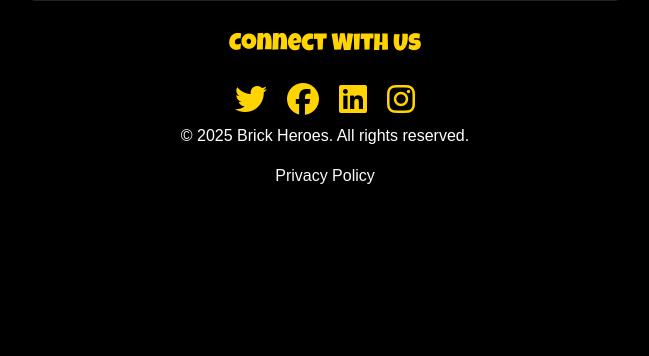
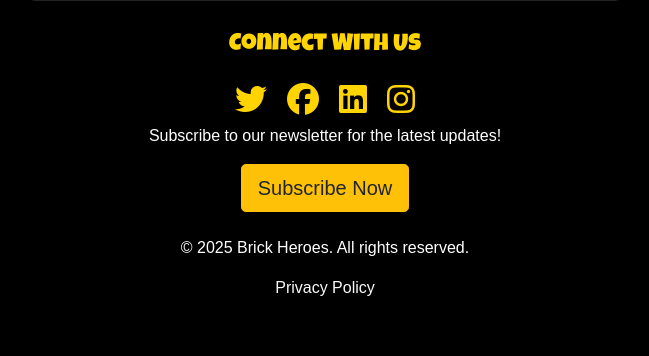
Before and after one commit to SophieMcGee/brick_heroes, a Django app: page /cart/ in a window 1280 px wide. Shown: the part 835-1191 px from the top of the page, without its empty margins (315-964 px from the left). Before the commit the page ends 1019 px from the top, so only its background shows below. Run offline with Django 3.2, Linux system fonts and the light colour scheme; a user stored in the database is signed in; data comes from the database, SQL or seed files in the repository; data that the repository does not hold is empty; some libraries are stand-ins or nearby versions; some web fonts are replaced.

Commit message:
Add link to signup form in footer

```diff
--- a/templates/base.html
+++ b/templates/base.html
@@ -329,6 +329,13 @@
         </div>
     </div>
 
+    <!-- Newsletter Signup Link in Footer -->
+    <div class="container text-center">
+        <p>Subscribe to our newsletter for the latest updates!</p>
+        <a href="https://eepurl.com/i9B9So" class="btn btn-warning btn-lg" target="_blank" rel="noopener" aria-label="Signup to our newsletter">Subscribe Now</a>
+    </div>
+    <br>
+
     <div class="container text-center">
         <p>&copy; 2025 Brick Heroes. All rights reserved.</p>
         <p><a href="{% url 'privacy_policy' %}" class="text-light">Privacy Policy</a></p>
```
